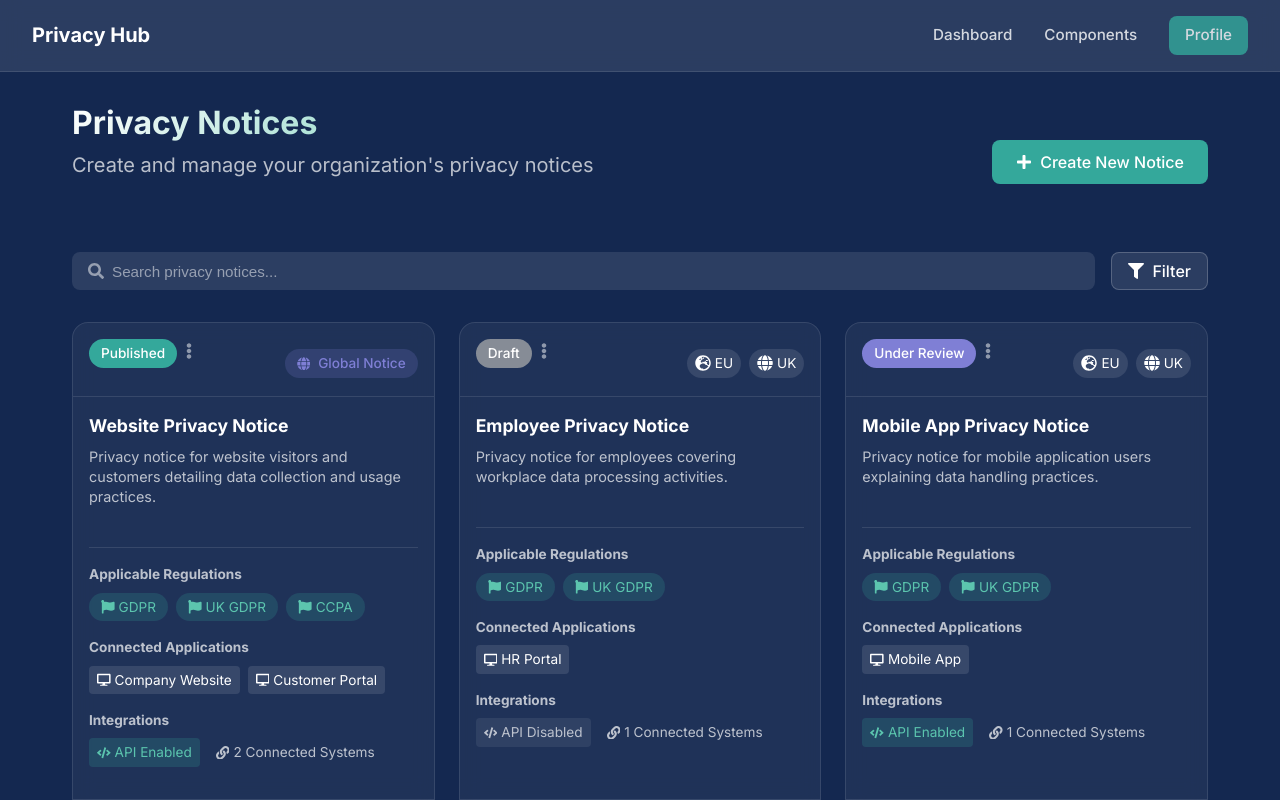
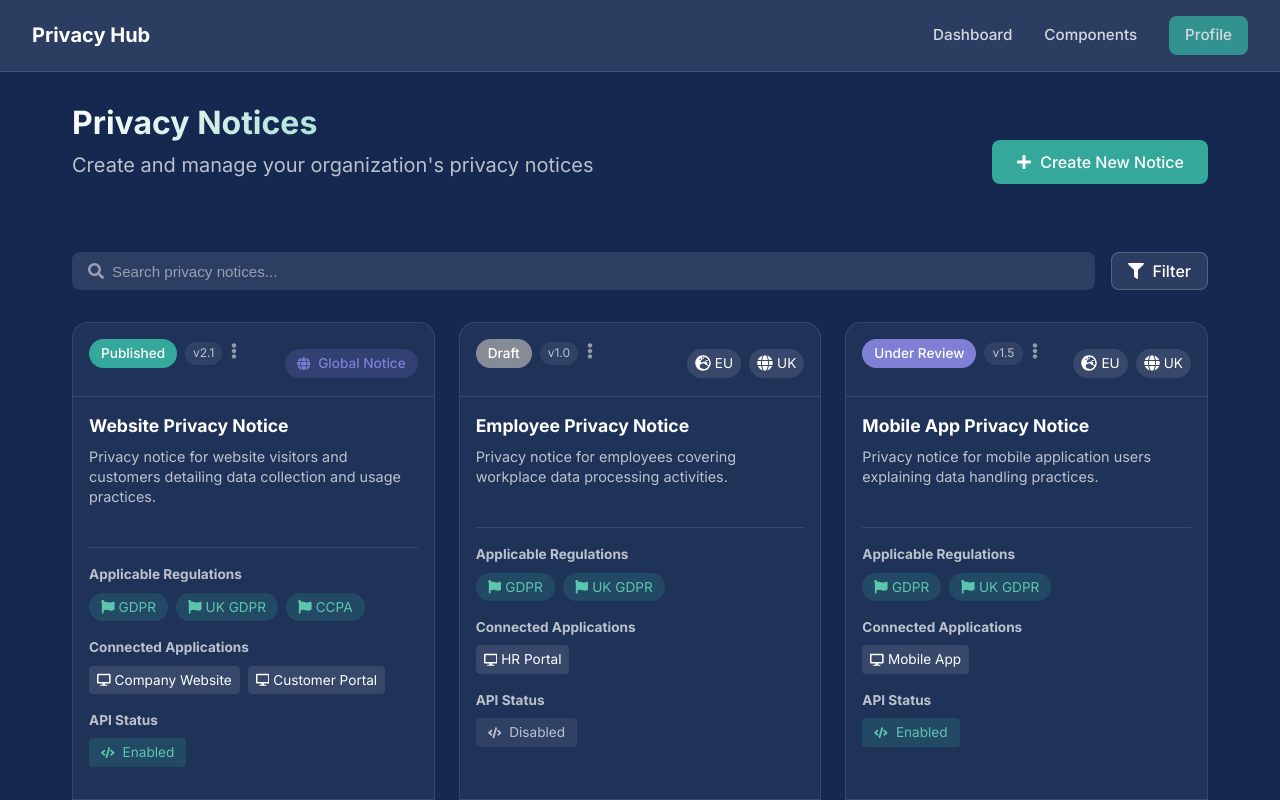
Before and after one commit to aigapriv/privacy-hub-demo, a React (Vite) app: page /privacy-notices in a window 1280 px wide. Built offline with nearby package versions, Linux system fonts and the light colour scheme.

Commit message:
feat: privacy notices pages complete

```diff
--- a/src/pages/PrivacyNotices.jsx
+++ b/src/pages/PrivacyNotices.jsx
@@ -172,9 +172,12 @@ const PrivacyNotices = () => {
             <div key={notice.id} className="notice-card">
               <div className="card-header">
                 <div className="header-top">
-                  <span className={`status-badge ${notice.status.toLowerCase()}`}>
-                    {notice.status}
-                  </span>
+                  <div className="status-version">
+                    <span className={`status-badge ${notice.status.toLowerCase()}`}>
+                      {notice.status}
+                    </span>
+                    <span className="version-pill">v{notice.version}</span>
+                  </div>
                   <div className="card-menu">
                     <button className="menu-button">
                       <FaEllipsisV />
@@ -236,35 +239,18 @@ const PrivacyNotices = () => {
                   </div>
 
                   <div className="metadata-section">
-                    <h4>Integrations</h4>
-                    <div className="integration-status">
-                      <div className={`api-status ${notice.apiEnabled ? 'enabled' : 'disabled'}`}>
-                        <FaCode /> API {notice.apiEnabled ? 'Enabled' : 'Disabled'}
-                      </div>
-                      <div className="connected-systems">
-                        <FaLink /> {notice.connectedSystems.length} Connected Systems
-                      </div>
+                    <h4>API Status</h4>
+                    <div className={`api-status ${notice.apiEnabled ? 'enabled' : 'disabled'}`}>
+                      <FaCode /> {notice.apiEnabled ? 'Enabled' : 'Disabled'}
                     </div>
                   </div>
                 </div>
               </div>
 
               <div className="card-footer">
-                <div className="footer-top">
-                  <div className="version-info">
-                    <span>v{notice.version}</span>
-                    <span>•</span>
-                    <span>{notice.type}</span>
-                  </div>
+                <div className="footer-info">
                   <div className="owner-info">
                     Owner: {notice.owner}
-                  </div>
-                </div>
-
-                <div className="footer-bottom">
-                  <div className="review-dates">
-                    <span>Last Review: {notice.lastReviewed}</span>
-                    <span>Next Review: {notice.nextReview}</span>
                   </div>
                   <div className="last-updated">
                     Updated: {notice.lastUpdated}
--- a/src/styles/PrivacyNotices.css
+++ b/src/styles/PrivacyNotices.css
@@ -529,3 +529,81 @@
     align-items: flex-start;
   }
 }
+
+/* Update these styles in your existing CSS */
+
+.header-top {
+  display: flex;
+  justify-content: space-between;
+  align-items: center;
+  margin-bottom: 0.75rem;
+}
+
+.status-version {
+  display: flex;
+  align-items: center;
+  gap: 0.5rem;
+}
+
+.version-pill {
+  font-size: 0.75rem;
+  padding: 0.15rem 0.5rem;
+  background: rgba(255, 255, 255, 0.1);
+  border-radius: var(--radius-full);
+  color: var(--color-text-light);
+  opacity: 0.7;
+}
+
+/* Updated API Status styles */
+.api-status {
+  display: inline-flex;
+  align-items: center;
+  gap: 0.5rem;
+  padding: 0.25rem 0.75rem;
+  border-radius: var(--radius-sm);
+  font-size: 0.85rem;
+}
+
+.api-status.enabled {
+  background: rgba(52, 168, 155, 0.2);
+  color: var(--color-teal-light);
+}
+
+.api-status.disabled {
+  background: rgba(255, 255, 255, 0.1);
+  color: var(--color-text-light);
+  opacity: 0.7;
+}
+
+/* Simplified footer */
+.card-footer {
+  padding: 1rem;
+  border-top: 1px solid rgba(255, 255, 255, 0.1);
+}
+
+.footer-info {
+  display: flex;
+  justify-content: space-between;
+  align-items: center;
+  font-size: 0.85rem;
+  color: var(--color-text-light);
+}
+
+.owner-info, .last-updated {
+  opacity: 0.7;
+}
+
+/* Responsive adjustments */
+@media (max-width: 480px) {
+  .footer-info {
+    flex-direction: column;
+    gap: 0.5rem;
+    align-items: flex-start;
+  }
+
+  .status-version {
+    flex-direction: column;
+    align-items: flex-start;
+    gap: 0.25rem;
+  }
+}
```
